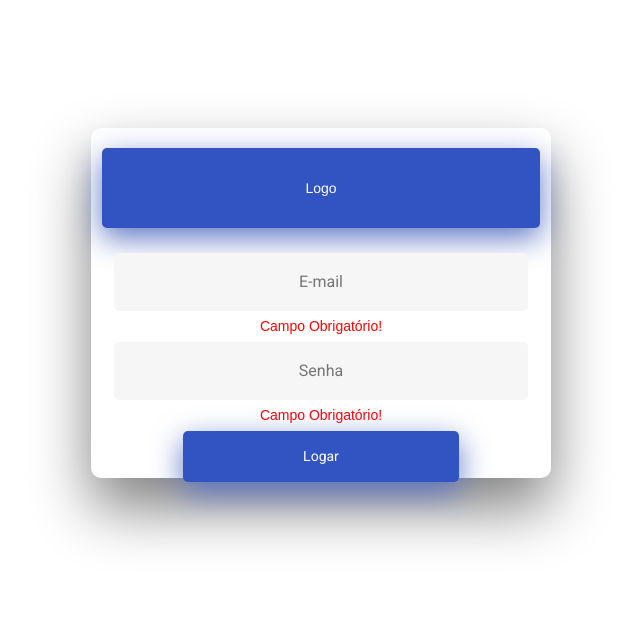
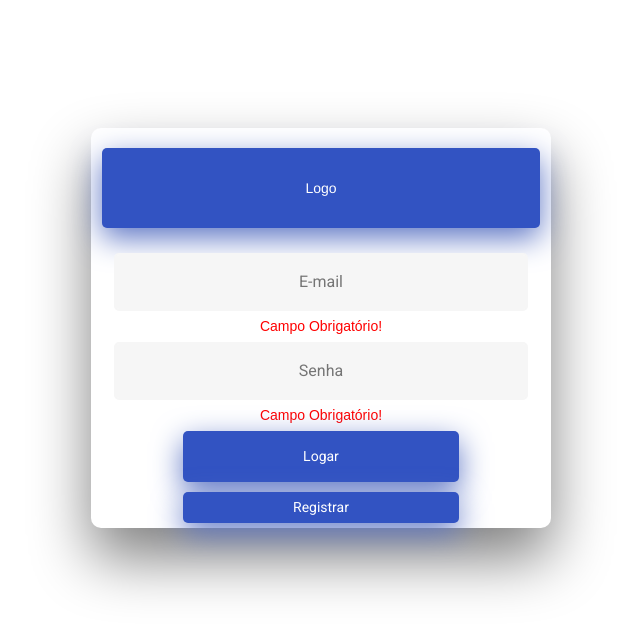
Before and after one commit to MiguelMartinazzo/reviewMaster, an Angular app: page /login in a window 1280 px wide. Shown: the top 634 px of the page, without its empty margins (319-959 px from the left). Built offline with nearby package versions, Linux system fonts and the light colour scheme.

Commit message:
Adicionando botão de Registrar usuario

```diff
--- a/src/app/pages/login/login.component.html
+++ b/src/app/pages/login/login.component.html
@@ -35,6 +35,11 @@
             Logar
         </button>
     </div>
+    <div>
+        <button class="input-regist">
+            Registrar
+        </button>
+    </div>
 
     </form>
 </div>
--- a/src/app/pages/login/login.component.scss
+++ b/src/app/pages/login/login.component.scss
@@ -10,7 +10,7 @@
         box-shadow: 0 30px 60px 0 gray;
         text-align: center;
         width: 45%;
-        height: 350px;
+        height: 400px;
         transition: all 0.5s ease-in-out;
     }
 
@@ -70,4 +70,19 @@
         margin: 20px auto;
 
     }
+
+    .input-regist{
+        background-color: #3253c2;
+        border: none;
+        color: #ffffff;
+        padding: 5px 0px;
+        text-align: center;
+        margin-top: 10px;
+        font-size: 14px;
+        border-radius: 5px 5px 5px 5px;
+        box-shadow: 0 10px 30px 0 #5e76c5;
+        transition: all 0.3s ease-in-out;
+        width: 60%;
+        cursor: pointer;
+    }
  }
```
